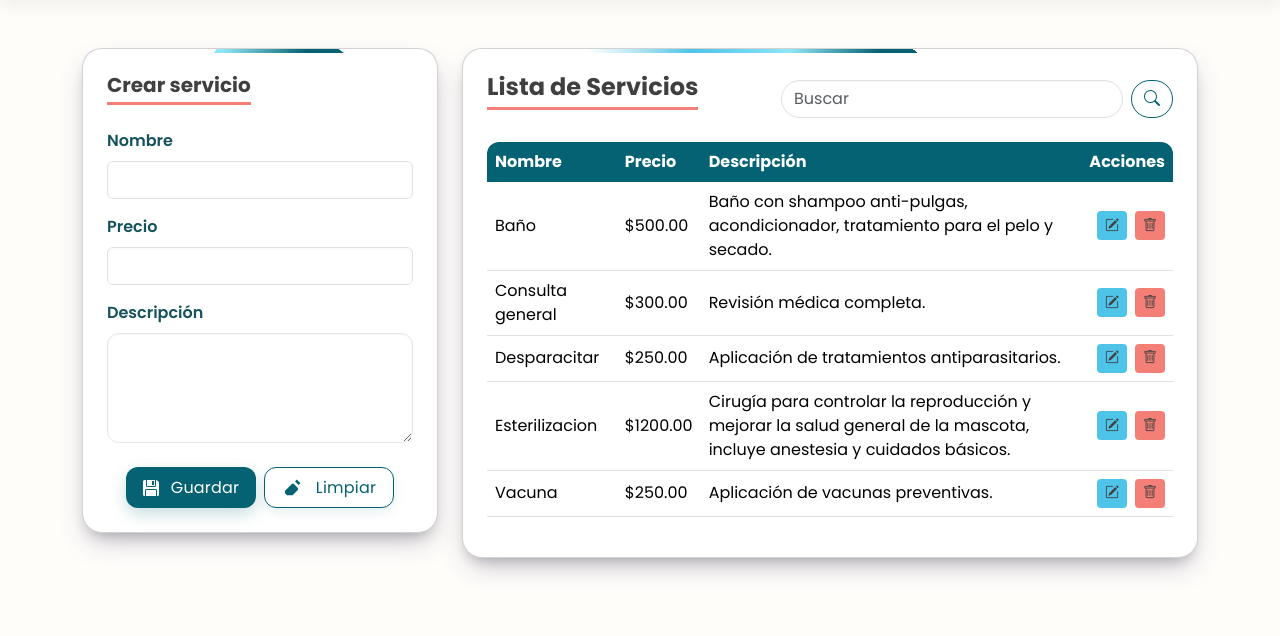
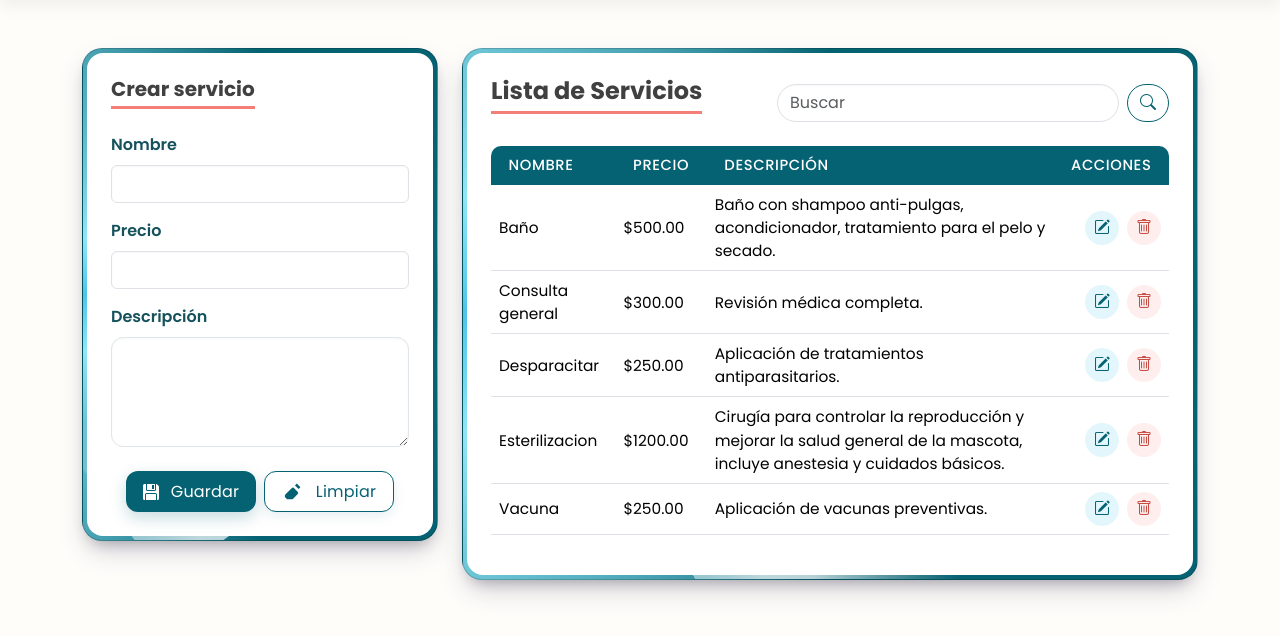
Before and after one commit to anagatuna/PIA_Eq1, a Django app: page /servicios/ in a window 1280 px wide. Shown: the part 87-723 px from the top of the page. Run offline with Django 5.2, Linux system fonts and the light colour scheme; a user stored in the database is signed in; data comes from the database, SQL or seed files in the repository; both versions use the stored data as it was after the commit.

Commit message:
creo que ya esta todo lo de servicios aun q se vea feo

```diff
--- a/veterinaria/app/static/css/panel.css
+++ b/veterinaria/app/static/css/panel.css
@@ -353,62 +353,56 @@
   border-bottom: 3px solid #F47F76;
 }
 
-/* Card con borde animado */
-.glass-card {
+.glass-card, .card {
   position: relative;
   border-radius: 20px !important;
-  background: transparent;
   overflow: hidden;
+  padding: 4px;
+
+  background: conic-gradient(
+    from 90deg,
+    var(--primary) 0%,
+    var(--primary) 25%,
+    var(--accent-light) 45%,
+    var(--accent) 50%,
+    var(--accent-light) 55%,
+    var(--primary) 75%,
+    var(--primary) 100%
+  );
+
   box-shadow: rgba(50, 50, 93, 0.25) 0px 13px 27px -5px, rgba(0, 0, 0, 0.3) 0px 8px 16px -8px;
   transition: transform .6s cubic-bezier(0.15, 0.83, 0.66, 1),
     box-shadow .3s ease;
 }
 
-/* Borde animado más visible */
 .glass-card::before {
   content: "";
   position: absolute;
   inset: 0;
   border-radius: inherit;
-
-  /* Arco de ~80°: se nota bien en las esquinas */
   background: conic-gradient(
     from 0deg,
     transparent 0deg,
-    transparent 280deg,          /* sin color */
-    var(--accent) 295deg,        /* empieza el rayo */
-    var(--accent-light) 315deg,
-    var(--primary) 335deg,       /* tramo más intenso */
-    var(--primary) 350deg,
-    transparent 360deg           /* vuelve a transparente */
+    transparent 280deg,
+    rgba(255, 255, 255, 0.7) 310deg,
+    rgba(255, 255, 255, 0.7) 320deg,
+    transparent 360deg
   );
-
-  animation: spin-border 6s linear infinite; /* un poco más lento */
+  animation: spin-border 4s linear infinite;
 }
 
-/* Grosor del borde */
-.glass-card::after {
-  content: "";
-  position: absolute;
-  inset: 4px;
-  border-radius: inherit;
-  background: #ffffff;
-}
-
-
-/* Contenido por encima de todo */
 .glass-card .card-body {
   position: relative;
   z-index: 2;
-  background: transparent;
+  background: #ffffff;
+  border-radius: 16px;
+  padding: 1.5rem;
 }
 
-/* Animación: el gradiente gira y parece que la línea recorre la orilla */
 @keyframes spin-border {
   0% {
     transform: rotate(0deg);
   }
-
   100% {
     transform: rotate(360deg);
   }
@@ -431,8 +425,8 @@
 
 input.form-control:focus,
 input.form-control:hover,
-input.form-select:focus,
-input.form-select:hover,
+select.form-select:focus,
+select.form-select:hover,
 textarea.form-control:focus,
 textarea.form-control:hover {
   border-color: var(--accent);
@@ -536,83 +530,129 @@
   text-decoration: none;
 }
 
-/* ===== Buscador a “pill” ===== */
+/* Buscador */
 .card .d-flex .form-control[type="search"] {
   border-radius: 999px;
 }
 
-.btn.btn-outline-primary {
+.btn.btn-outline {
   border-radius: 999px;
   --bs-btn-color: var(--primary);
   --bs-btn-border-color: var(--primary);
 }
 
-.btn.btn-outline-primary:hover {
+.btn.btn-outline:hover,
+.btn.btn-outline:active {
   background: rgba(78, 196, 233, .18);
   border-color: var(--accent);
   color: var(--primary);
 }
 
-/* ===== Tabla ===== */
-.table {
-  --row-hover: rgba(142, 230, 247, .14);
+/* Tabla Servicios */
+.tabla-servicios {
   margin-bottom: 0;
+  border-collapse: separate;
+  border-spacing: 0;
 }
 
-.table thead th {
-  background: var(--primary);
-  color: #fff;
-  border: 0 !important;
+.thead {
+  background: none;
 }
 
-.table thead tr th:first-child {
-  border-top-left-radius: 12px;
+.tabla-servicios thead th {
+  background: var(--primary);
+  color: #ffffff;
+  border: 0 !important;
+  font-weight: 500;
+  font-size: 0.92rem;
+  letter-spacing: 0.04em;
+  text-transform: uppercase;
+  padding: 0.55rem 1.1rem;
 }
 
-.table thead tr th:last-child {
-  border-top-right-radius: 12px;
+/* Esquinas redondas solo en los extremos */
+.tabla-servicios thead th:first-child {
+  border-top-left-radius: 10px;
 }
 
-.table tbody tr:hover {
-  background: var(--row-hover);
+.tabla-servicios thead th:last-child {
+  border-top-right-radius: 10px;
 }
 
-.table td,
-.table th {
+
+/* Hover fila */
+.tabla-servicios tbody tr:hover {
+  background: rgba(142, 230, 247, 0.10);
+  box-shadow: 0 4px 12px rgba(0, 0, 0, 0.04);
+  transform: translateY(-1px);
+}
+
+/* Celdas con más respiro */
+.tabla-servicios td {
+  vertical-align: middle;
+  padding: 1.1rem 1.4rem;
+  font-size: 0.96rem;
+  line-height: 1.5;
+}
+
+.tabla-servicios th {
   vertical-align: middle;
 }
 
-/* Descripción: evita que “explote” el ancho en filas muy largas */
-.col-desc {
+/* Columna descripción */
+.tabla-servicios .col-desc {
   max-width: 520px;
   overflow-wrap: anywhere;
 }
 
-/* Acciones compactas y redondas */
-.btn-sm {
-  border-radius: 10px;
-  padding: .3rem .55rem;
+/* Estado vacío */
+.tabla-servicios tbody tr td.text-center.text-muted {
+  padding: 2.2rem 1rem;
+  font-weight: 500;
+  color: #7a8792 !important;
 }
 
-.btn-warning.btn-sm {
-  color: #404040;
-  background: var(--accent);
+.btn-accion {
+  width: 34px;
+  height: 34px;
+  border-radius: 999px;
+  display: inline-flex;
+  align-items: center;
+  justify-content: center;
+  padding: 0;
   border: none;
+  font-size: 1rem;
+  cursor: pointer;
+  transition: background 0.2s ease, color 0.2s ease,
+    transform 0.15s ease, box-shadow 0.15s ease;
 }
 
-.btn-warning.btn-sm:hover {
-  background: var(--accent-light);
+/* Editar */
+.btn-edit {
+  background: rgba(78, 196, 233, 0.16);
+  color: var(--primary);
 }
 
-.btn-dark.btn-sm {
-  color: #404040;
-  background: var(--coral);
-  border: none;
+.btn-edit:hover {
+  background: var(--accent);
+  color: #ffffff;
+  box-shadow: 0 4px 10px rgba(78, 196, 233, 0.45);
+  transform: scale(1.06);
+  /* 🔹 sin translateY */
 }
 
-.btn-dark.btn-sm:hover {
-  color: #404040;
-  background-color: var(--light_coral);
+/* Eliminar */
+.btn-delete {
+  background: rgba(244, 127, 118, 0.13);
+  color: #c64d43;
+}
+
+.btn-delete:hover {
+  background: var(--coral);
+  color: #ffffff;
+  box-shadow: 0 4px 10px rgba(244, 127, 118, 0.45);
+  transform: scale(1.06);
+  /* 🔹 sin translateY */
 }
 
 /* Empty state más amable */
--- a/veterinaria/app/templates/citas.html
+++ b/veterinaria/app/templates/citas.html
@@ -16,7 +16,7 @@
         <div class="row g-4">
             <!-- Columna izquierda: Formulario crear/editar -->
             <div class="col-12 col-lg-4">
-                <div class="card shadow-sm rounded-4">
+                <div class="card glass-card">
                     <div class="card-body">
                         <h5 class="card-title mb-3">
                             {% if editando %}Editar cita{% else %}Crear cita{% endif %}
@@ -148,10 +148,10 @@
 
             <!-- Columna derecha: Buscador + Lista -->
             <div class="col-12 col-lg-8">
-                <div class="card shadow-sm rounded-4">
+                <div class="card glass-card">
                     <div class="card-body">
                         <div class="d-flex justify-content-between align-items-center mb-3">
-                            <h4 class="m-0">Lista de Citas</h4>
+                            <h4 class="m-0 card-title">Lista de Citas</h4>
                             <form class="d-flex" method="get" action="{% url 'citas' %}">
                                 <input class="form-control me-2" type="search" placeholder="Buscar…" name="q"
                                     value="{{ request.GET.q|default_if_none:'' }}">
--- a/veterinaria/app/templates/servicios.html
+++ b/veterinaria/app/templates/servicios.html
@@ -110,11 +110,11 @@
                             <form class="d-flex" method="get" action="{% url 'servicios' %}">
                                 <input class="form-control me-2" type="search" placeholder="Buscar" name="q"
                                     value="{{ q }}">
-                                <button class="btn btn-outline-primary" type="submit"><i class="bi bi-search"></i></button>
+                                <button class="btn btn-outline" type="submit"><i class="bi bi-search"></i></button>
                             </form>
                         </div>
 
-                        <table class="table table-hover align-middle">
+                        <table class="table tabla-servicios align-middle">
                             <thead>
                                 <tr>
                                     <th>Nombre</th>
@@ -131,11 +131,11 @@
                                     <td>{{ servicio.descripcion }}</td>
                                     <td class="text-end">
                                         <div class="d-inline-flex gap-2">
-                                            <a class="btn btn-warning btn-sm"
+                                            <a class="btn-accion btn-edit"
                                                 href="{% url 'servicios_edit' servicio.id %}">
                                                 <i class="bi bi-pencil-square"></i>
                                             </a>
-                                            <a class="btn btn-dark btn-sm" href="{% url 'eliminar' servicio.id %}"
+                                            <a class="btn-accion btn-delete" href="{% url 'eliminar' servicio.id %}"
                                                 onclick="return confirm('¿Eliminar este servicio?')">
                                                 <i class="bi bi-trash"></i>
                                             </a>
@@ -149,6 +149,7 @@
                                 {% endfor %}
                             </tbody>
                         </table>
+                        </div>
                     </div>
                 </div>
             </div>
--- a/veterinaria/app/views.py
+++ b/veterinaria/app/views.py
@@ -6,6 +6,7 @@
 from django.contrib import messages
 from django.contrib.auth.decorators import login_required, user_passes_test
 from django.db.models import Q
+import unicodedata
 
 from .models import SERVICIO, CITA_VETERINARIA
 
@@ -38,6 +39,12 @@
     if m < 30:
         return dt.replace(minute=30, second=0, microsecond=0)
     return (dt + timedelta(hours=1)).replace(minute=0, second=0, microsecond=0)
+
+# Helper para filtrar
+def strip_accents(text):
+    text = unicodedata.normalize('NFD', text)
+    text = ''.join(c for c in text if unicodedata.category(c) != 'Mn')
+    return text
 
 # Log in
 def login_view(request):
@@ -104,15 +111,26 @@
 
     # 1. Obtener el término de búsqueda (q) de la URL
     q = request.GET.get('q', '').strip()
-    qs = SERVICIO.objects.all()
+    qs = SERVICIO.objects.all().order_by("nombre")
 
     if q:
-        qs = qs.filter(
-            Q(nombre__icontains=q) |
-            Q(descripcion__icontains=q)
-        )
+        # Normalizar el término de búsqueda (minúsculas y sin acentos)
+        q_normal = strip_accents(q.lower())
 
-    servicios = qs.order_by("nombre")
+        servicios_filtrados = []
+        for s in qs:
+            # Normalizar los campos del modelo para comparar
+            nombre_normal = strip_accents(s.nombre.lower())
+            desc_normal = strip_accents(s.descripcion.lower())
+
+            # Comprobar si el término de búsqueda está en los campos normalizados
+            if q_normal in nombre_normal or q_normal in desc_normal:
+                servicios_filtrados.append(s)
+
+        servicios = servicios_filtrados
+    else:
+        servicios = qs
+
     ctx = {
         "servicios": servicios,
         "servicio": servicio,
```
Also changed, not shown: veterinaria/db.sqlite3.
